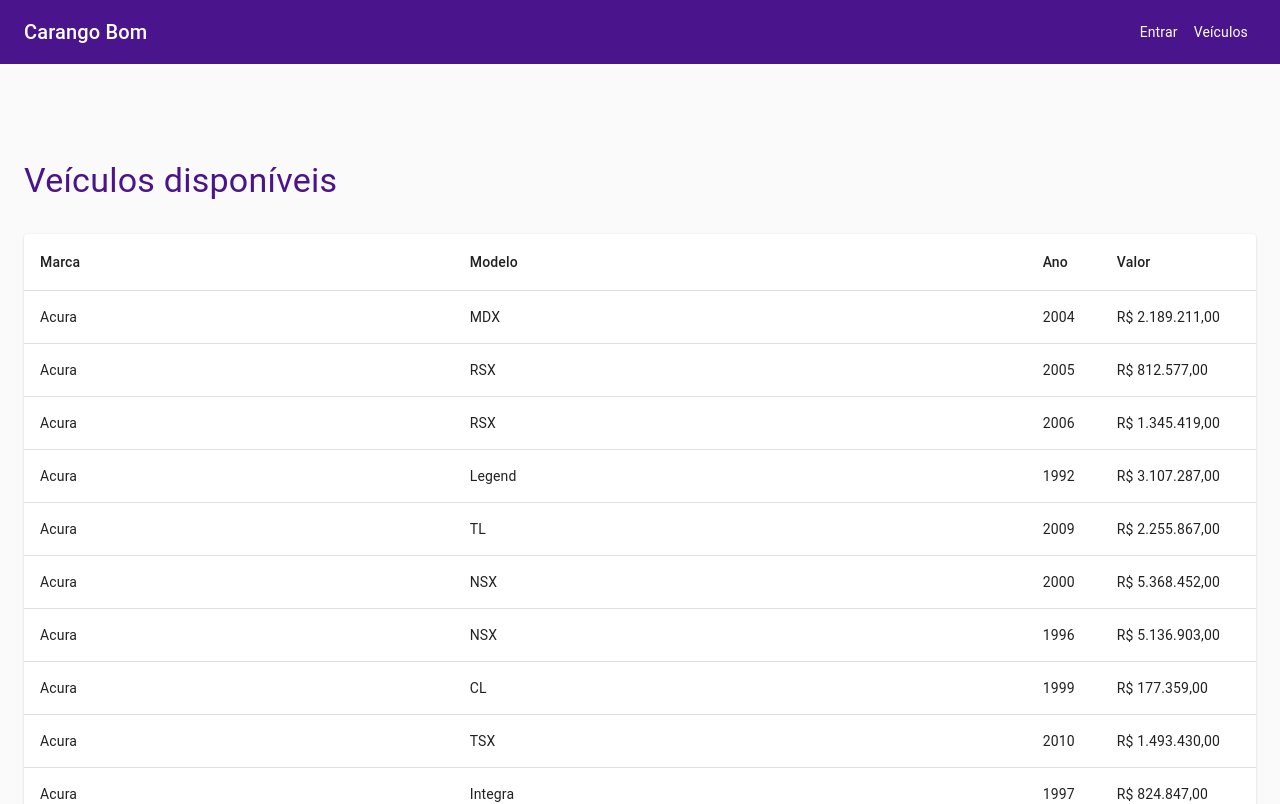
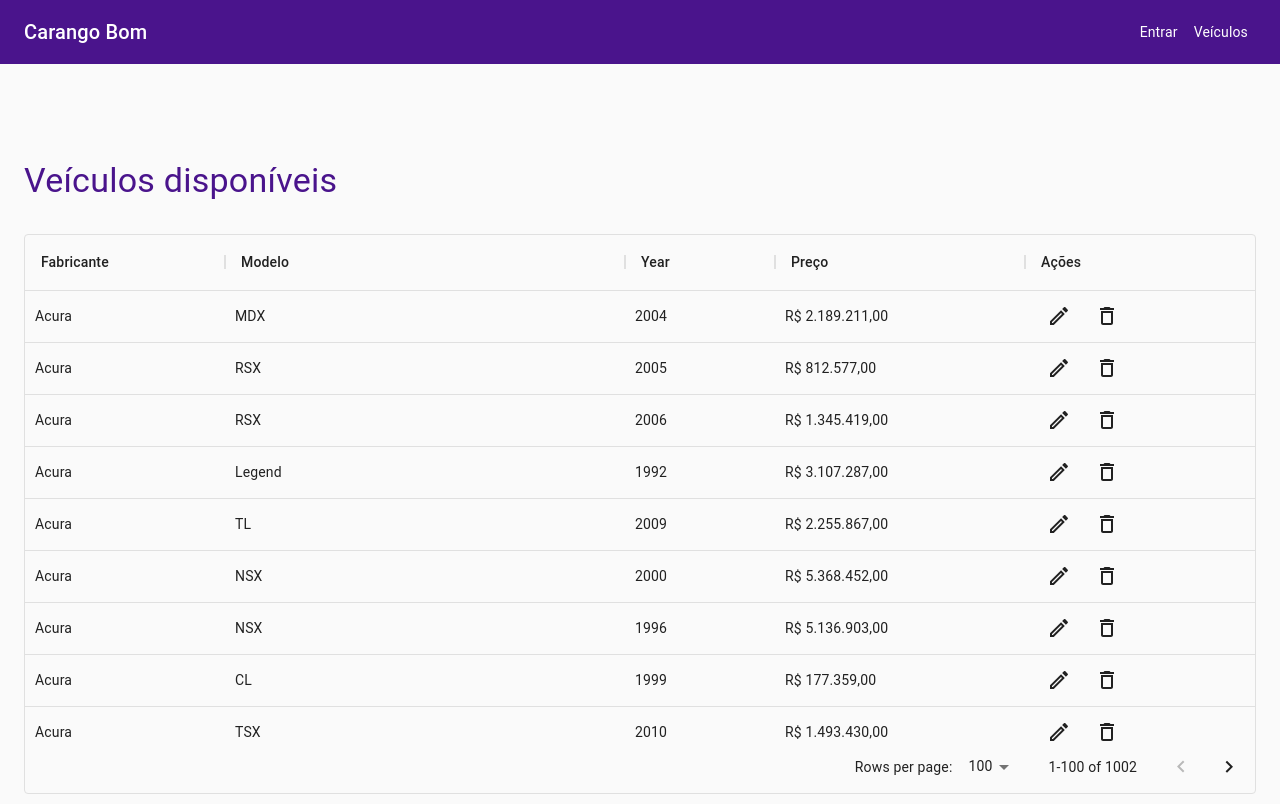
Before and after one commit to CaelumAulas/aceleratw-turma3-grupo1-frontend, a React (Create React App) app: page / in a window 1280 px wide. Shown: the top 804 px of the page. Built offline with nearby package versions, Linux system fonts and the light colour scheme; data requests are answered from the project's data file.

Commit message:
Adds sorting option to vehicle table

```diff
--- a/package.json
+++ b/package.json
@@ -4,6 +4,7 @@
   "private": true,
   "dependencies": {
     "@material-ui/core": "^4.11.4",
+    "@material-ui/data-grid": "^4.0.0-alpha.31",
     "@material-ui/icons": "^4.11.2",
     "@material-ui/lab": "^4.0.0-alpha.58",
     "@testing-library/jest-dom": "^5.12.0",
--- a/src/components/VehicleTable/VehicleTable.jsx
+++ b/src/components/VehicleTable/VehicleTable.jsx
@@ -1,71 +1,63 @@
-import {
-  IconButton,
-  Paper,
-  Table,
-  TableBody,
-  TableCell,
-  TableContainer,
-  TableHead,
-  TableRow,
-} from '@material-ui/core'
+import { IconButton } from '@material-ui/core'
+import { DataGrid } from '@material-ui/data-grid'
 import DeleteOutlineIcon from '@material-ui/icons/DeleteOutline'
 import EditOutlinedIcon from '@material-ui/icons/EditOutlined'
-import UserLoggedContent from 'components/UserLoggedContent/UserLoggedContent'
 import { formatToCurrency } from 'infraestructure/currency'
-import React from 'react'
+import * as React from 'react'
 
 export default function VehicleTable({
   vehicles = [],
   onDeleteHandler = () => {},
   onEditHandler = () => {},
 }) {
-  if (vehicles.length === 0) return <p>Não há veículos a venda.</p>
-
-  return (
-    <TableContainer component={Paper}>
-      <Table>
-        <TableHead>
-          <TableRow>
-            <TableCell width="30%">Marca</TableCell>
-            <TableCell width="40%">Modelo</TableCell>
-            <TableCell width="5%">Ano</TableCell>
-            <TableCell width="10%">Valor</TableCell>
-            <UserLoggedContent>
-              <TableCell width="15%">Ações</TableCell>
-            </UserLoggedContent>
-          </TableRow>
-        </TableHead>
-        <TableBody>
-          {vehicles.map((vehicle, index) => (
-            <TableRow hover key={index}>
-              <TableCell component="th" scope="row">
-                {vehicle.brand}
-              </TableCell>
-              <TableCell>{vehicle.model}</TableCell>
-              <TableCell>{vehicle.year}</TableCell>
-              <TableCell>{formatToCurrency(vehicle.price)}</TableCell>
-              <UserLoggedContent>
-                <TableCell>
+  const columns = [
+    { field: 'brand', headerName: 'Fabricante', width: 200 },
+    { field: 'model', headerName: 'Modelo', width: 400 },
+    {
+      field: 'year',
+      headerName: 'Year',
+      width: 150,
+    },
+    {
+      field: 'price',
+      headerName: 'Preço',
+      description: 'This column has a value getter and is not sortable.',
+      width: 250,
+      valueGetter: params => formatToCurrency(params.row.price),
+    },
+    {
+      field: 'actions',
+      headerName: 'Ações',
+      width: 250,
+      hide: false,
+      renderCell: params => (
+        <>
           <IconButton
-                    onClick={onEditHandler}
+            onClick={() => onEditHandler(params.row.id)}
             color="inherit"
             aria-label="Editar item"
           >
             <EditOutlinedIcon />
           </IconButton>
           <IconButton
-                    onClick={() => onDeleteHandler(vehicle.id)}
+            onClick={() => onDeleteHandler(params.row.id)}
             color="inherit"
             aria-label="Apagar item"
           >
             <DeleteOutlineIcon />
           </IconButton>
-                </TableCell>
-              </UserLoggedContent>
-            </TableRow>
-          ))}
-        </TableBody>
-      </Table>
-    </TableContainer>
+        </>
+      ),
+    },
+  ]
+  return (
+    <div style={{ height: '70vh', width: '100%' }}>
+      <DataGrid
+        localeText
+        disableSelectionOnClick
+        rows={vehicles}
+        columns={columns}
+      />
+    </div>
   )
 }
--- a/src/pages/HomePage.js
+++ b/src/pages/HomePage.js
@@ -30,6 +30,7 @@
   async function callApiDeleteVehicle(id) {
     try {
       await deleteVehicle(id)
+      await callApiListVehicles()
     } catch (e) {}
   }
   return (
```
Also changed, not shown: src/App.js (+6 -2 lines), 1 other file (tests, documents, lock files or other folders). Lines whose indentation alone changed are shown as unchanged.
